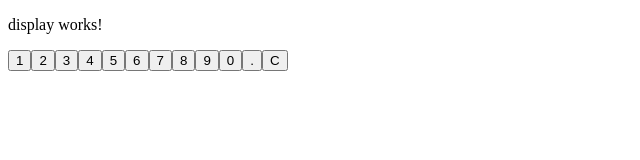
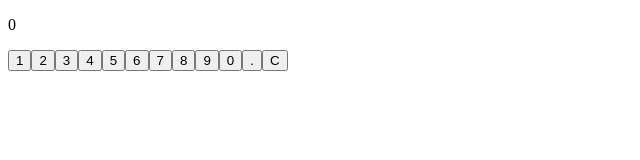
Before and after one commit to VDUNY/2018-10, an Angular app: page / in a window 1280 px wide. Shown: the top 160 px of the page, without its empty margins (0-640 px from the left). Built offline with nearby package versions, Linux system fonts and the light colour scheme.

Commit message:
basic display

```diff
--- a/src/app/calc/display/display.component.html
+++ b/src/app/calc/display/display.component.html
@@ -1,3 +1,3 @@
-<p>
-  display works!
-</p>
+<div class="display">
+  <p class="numbers">0</p>
+</div>
```
